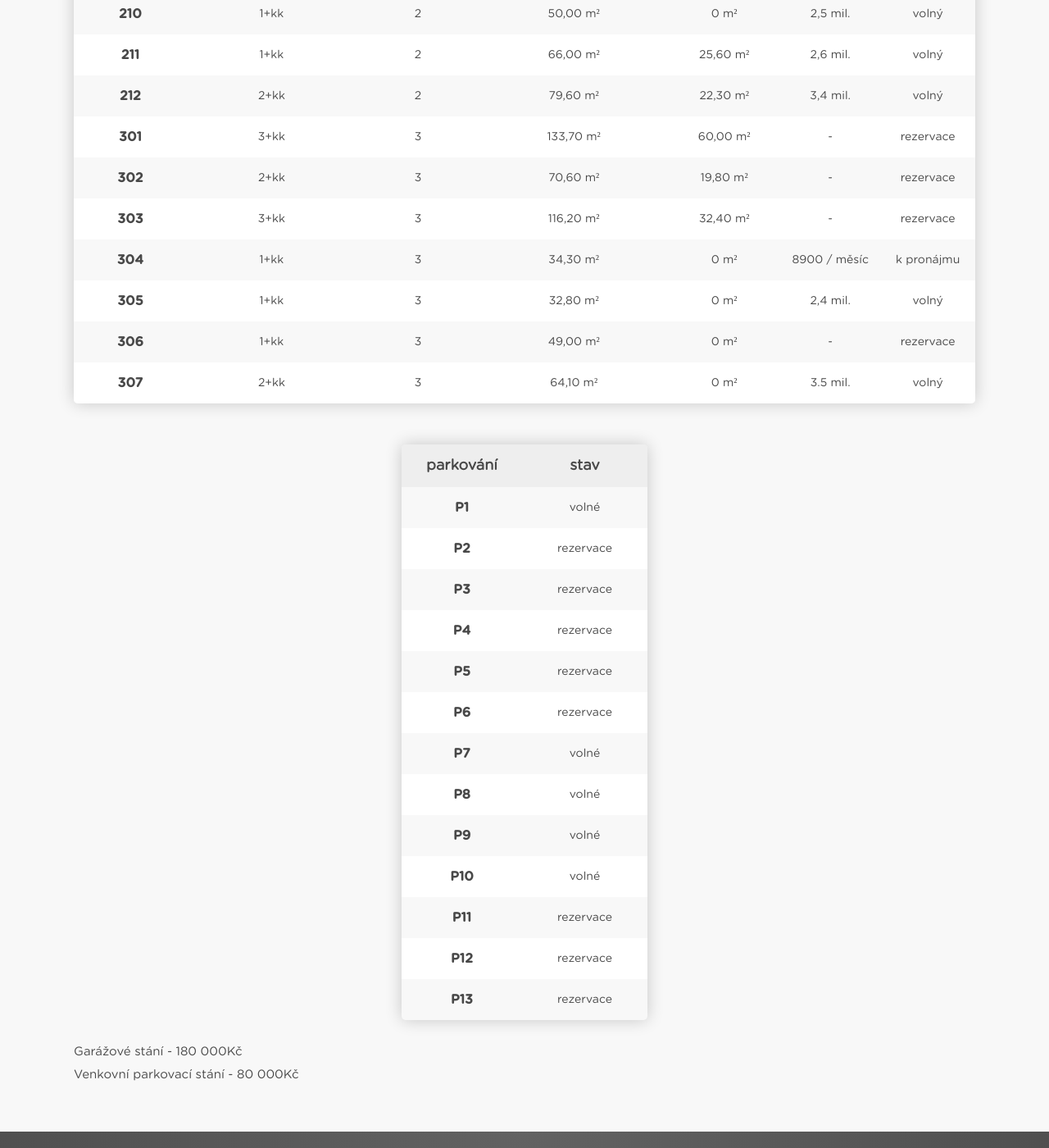
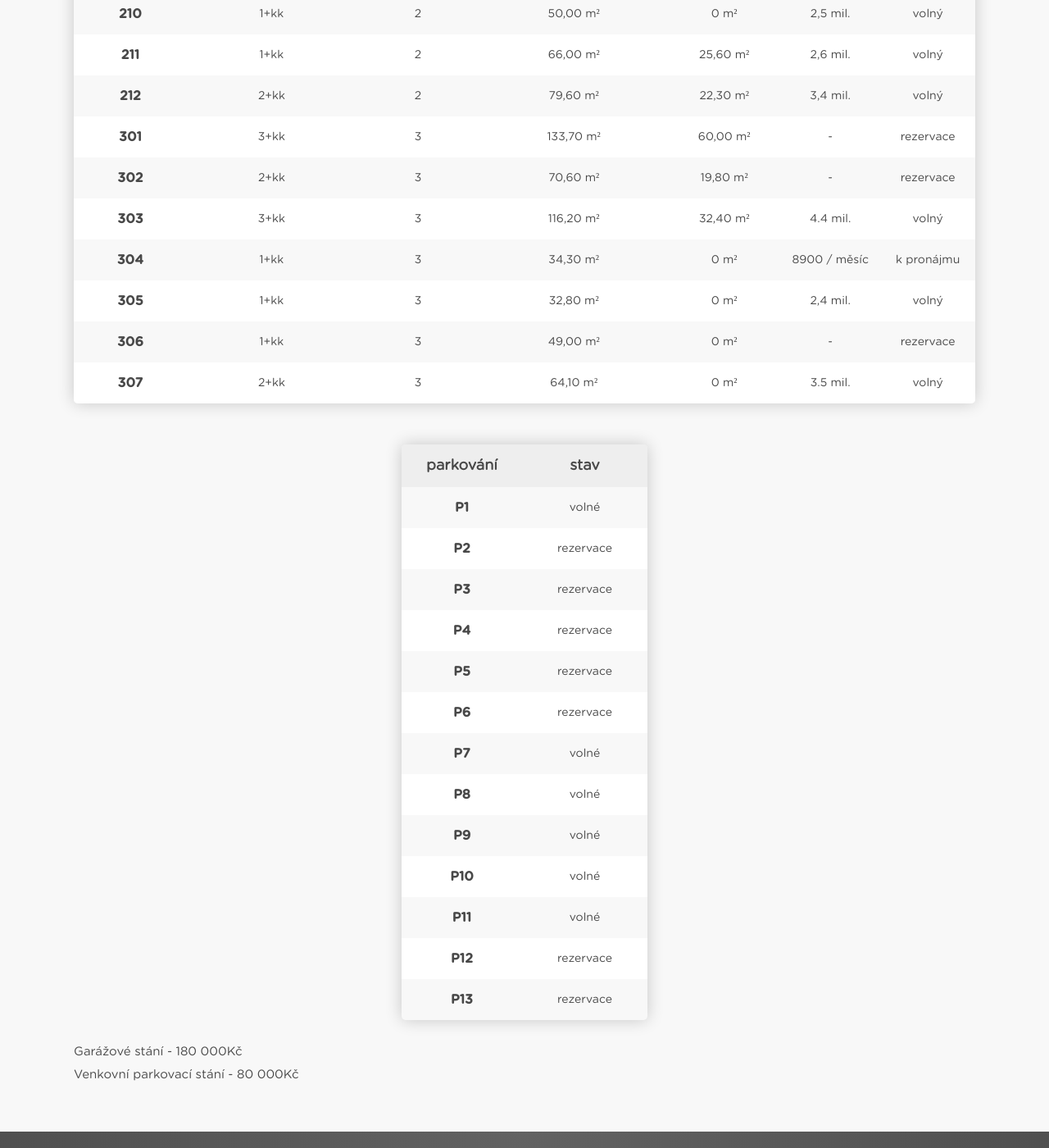
Before and after one commit to StyvekDrtic/bydleniSvojetice, a Jekyll site: the page built from ceny.html, in a window 1280 px wide and 1400 px high, scrolled down 1260 px. Shown: the whole window at 82% size. Built offline with Jekyll 4.4.1, drawn with Linux system fonts in a browser that asks for light colours.

Commit message:
upravy v tabulce

```diff
--- a/_includes/tabulka.html
+++ b/_includes/tabulka.html
@@ -227,8 +227,8 @@
       <td>3</td>
       <td>116,20</td>
       <td>32,40</td>
-      <td class="neMil">-</td>
-      <td>rezervace</td>
+      <td>4.4</td>
+      <td>volný</td>
     </tr>
 
     <tr>
@@ -333,7 +333,7 @@
 
     <tr>
       <th>P11</th>
-      <td>rezervace</td>
+      <td>volné</td>
     </tr>
 
     <tr>
```
